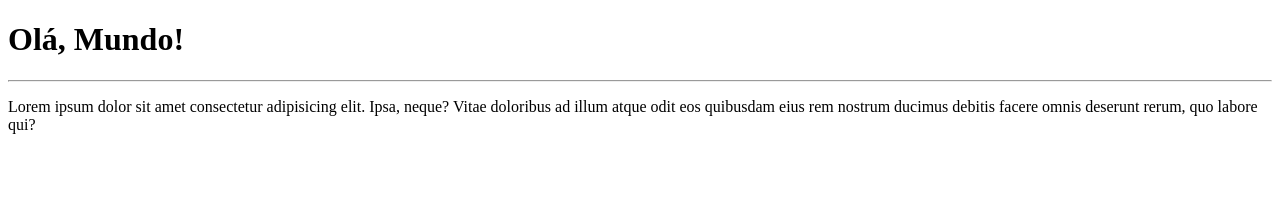
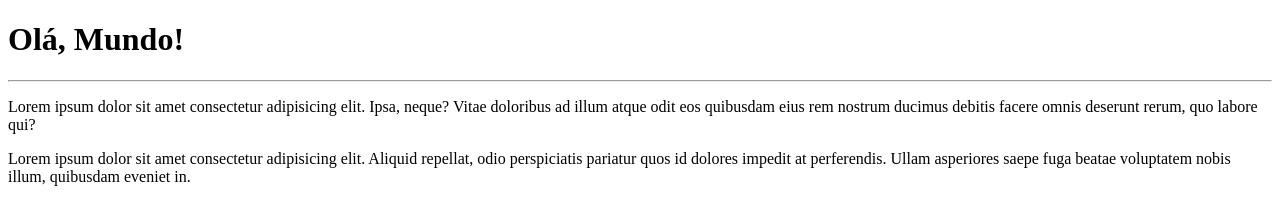
Before and after one commit to grazi-rodrigues/Ola-Mundo, a plain HTML site: page site-exemplo/index.html in a window 1280 px wide. Drawn offline with Linux system fonts and the light colour scheme.

Commit message:
adicionei um parágrafo

```diff
--- a/site-exemplo/index.html
+++ b/site-exemplo/index.html
@@ -9,5 +9,6 @@
     <h1>Olá, Mundo!</h1>
     <hr>
     <p>Lorem ipsum dolor sit amet consectetur adipisicing elit. Ipsa, neque? Vitae doloribus ad illum atque odit eos quibusdam eius rem nostrum ducimus debitis facere omnis deserunt rerum, quo labore qui?</p>
+    <p>Lorem ipsum dolor sit amet consectetur adipisicing elit. Aliquid repellat, odio perspiciatis pariatur quos id dolores impedit at perferendis. Ullam asperiores saepe fuga beatae voluptatem nobis illum, quibusdam eveniet in.</p>
 </body>
 </html>
```
